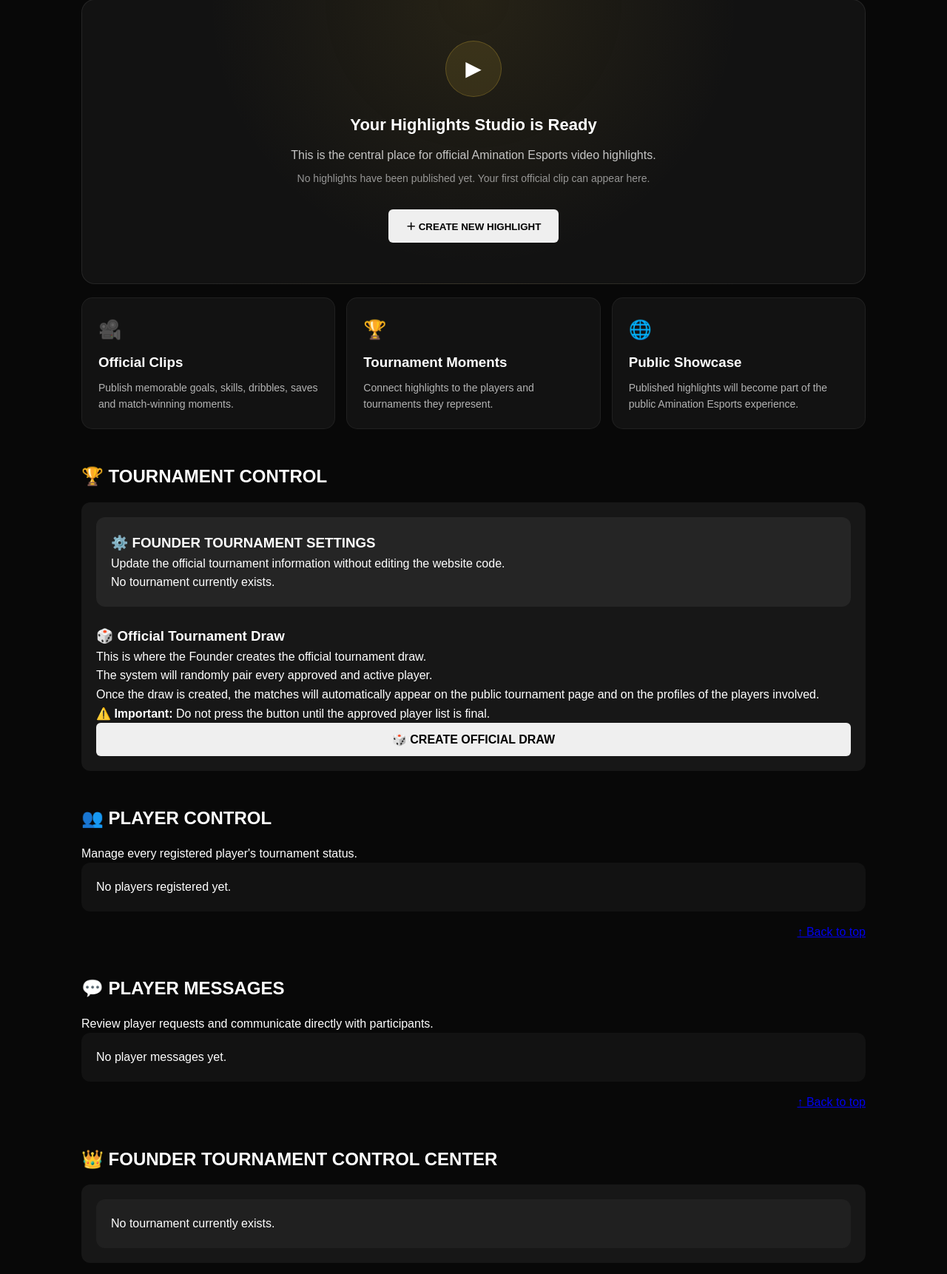
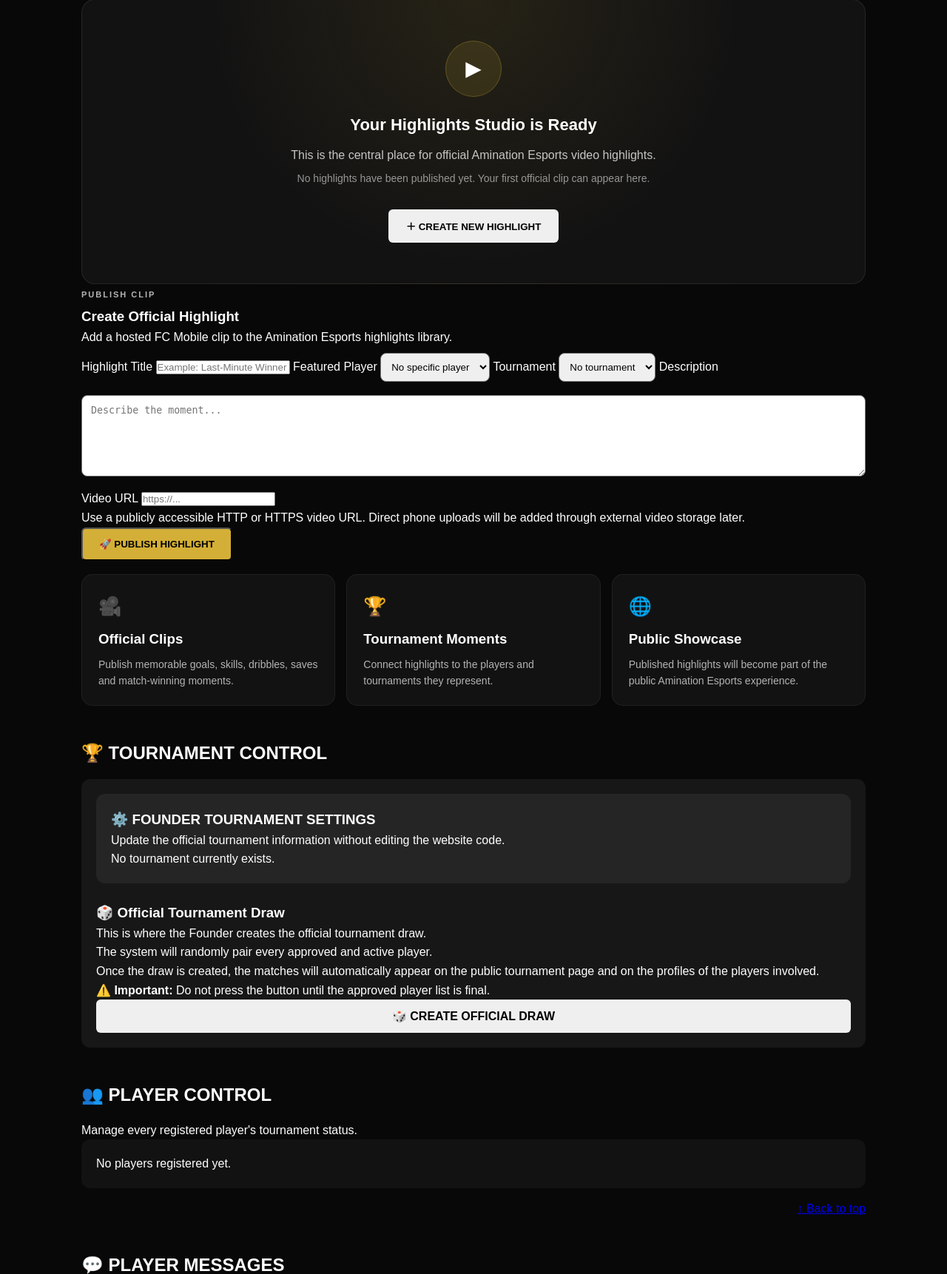
Before and after one commit to aminatorlorch13-a11y/AminationEsports, a Flask app: page /admin/dashboard in a window 1280 px wide. Shown: the part 795-2517 px from the top of the page at 74% size. Run offline with Flask 3, Linux system fonts and the light colour scheme; the visitor is signed in with stand-in values (Sample User, id 1); data that the repository does not hold is empty.

Commit message:
Add founder highlight creation workflow

```diff
--- a/app.py
+++ b/app.py
@@ -1,5 +1,6 @@
 from flask import Flask, render_template, request, redirect, url_for, session, flash
 from datetime import datetime, timedelta
+from urllib.parse import urlparse
 import random
 import secrets
 from werkzeug.security import generate_password_hash, check_password_hash
@@ -34,7 +35,8 @@ from models import (
     PaymentTransaction,
     Record,
     AdminAction,
-    FounderMessage
+    FounderMessage,
+    Highlight
 )
 
 from payment_service import (
@@ -2380,6 +2382,189 @@ def founder_player_stars(player_id):
 
 
 # ============================================================
+# FOUNDER — CREATE HIGHLIGHT
+# ============================================================
+
+@app.route(
+    "/admin/founder/highlights/create",
+    methods=["POST"]
+)
+def founder_create_highlight():
+    access = founder_required()
+    if access:
+        return access
+
+    title = request.form.get(
+        "title",
+        ""
+    ).strip()
+
+    player_id_raw = request.form.get(
+        "player_id",
+        ""
+    ).strip()
+
+    tournament_id_raw = request.form.get(
+        "tournament_id",
+        ""
+    ).strip()
+
+    description = request.form.get(
+        "description",
+        ""
+    ).strip()
+
+    video_url = request.form.get(
+        "video_url",
+        ""
+    ).strip()
+
+    if not title:
+        flash(
+            "Highlight title is required.",
+            "error"
+        )
+        return redirect(url_for("admin_dashboard"))
+
+    if len(title) > 150:
+        flash(
+            "Highlight title is too long.",
+            "error"
+        )
+        return redirect(url_for("admin_dashboard"))
+
+    if not video_url:
+        flash(
+            "Video URL is required.",
+            "error"
+        )
+        return redirect(url_for("admin_dashboard"))
+
+    if len(video_url) > 1000:
+        flash(
+            "Video URL is too long.",
+            "error"
+        )
+        return redirect(url_for("admin_dashboard"))
+
+    parsed_url = urlparse(video_url)
+
+    if parsed_url.scheme not in ("http", "https"):
+        flash(
+            "Video URL must use HTTP or HTTPS.",
+            "error"
+        )
+        return redirect(url_for("admin_dashboard"))
+
+    if not parsed_url.netloc:
+        flash(
+            "Please enter a valid video URL.",
+            "error"
+        )
+        return redirect(url_for("admin_dashboard"))
+
+    if len(description) > 5000:
+        flash(
+            "Highlight description is too long.",
+            "error"
+        )
+        return redirect(url_for("admin_dashboard"))
+
+    player = None
+    tournament = None
+
+    if player_id_raw:
+        if not player_id_raw.isdigit():
+            flash(
+                "Invalid featured player.",
+                "error"
+            )
+            return redirect(url_for("admin_dashboard"))
+
+        player = db.session.get(
+            Player,
+            int(player_id_raw)
+        )
+
+        if player is None:
+            flash(
+                "Selected featured player does not exist.",
+                "error"
+            )
+            return redirect(url_for("admin_dashboard"))
+
+    if tournament_id_raw:
+        if not tournament_id_raw.isdigit():
+            flash(
+                "Invalid tournament selection.",
+                "error"
+            )
+            return redirect(url_for("admin_dashboard"))
+
+        tournament = db.session.get(
+            Tournament,
+            int(tournament_id_raw)
+        )
+
+        if tournament is None:
+            flash(
+                "Selected tournament does not exist.",
+                "error"
+            )
+            return redirect(url_for("admin_dashboard"))
+
+    now = datetime.utcnow()
+
+    highlight = Highlight(
+        title=title,
+        player_id=player.id if player else None,
+        tournament_id=tournament.id if tournament else None,
+        description=description or None,
+        video_url=video_url,
+        is_published=True,
+        published_at=now,
+        created_at=now
+    )
+
+    db.session.add(highlight)
+
+    try:
+        db.session.flush()
+
+        action = AdminAction(
+            action="highlight_published",
+            notes=(
+                f"Founder published highlight "
+                f"#{highlight.id}: {title}"
+            ),
+            created_at=now
+        )
+
+        db.session.add(action)
+        db.session.commit()
+
+    except Exception:
+        db.session.rollback()
+
+        flash(
+            "The highlight could not be published. "
+            "No changes were saved.",
+            "error"
+        )
+
+        return redirect(url_for("admin_dashboard"))
+
+    flash(
+        f'Highlight "{title}" published successfully.',
+        "success"
+    )
+
+    return redirect(
+        url_for("admin_dashboard")
+    )
+
+
+# ============================================================
 # FOUNDER — PUBLIC ANNOUNCEMENT
 # ============================================================
 
--- a/templates/admin/dashboard.html
+++ b/templates/admin/dashboard.html
@@ -361,10 +361,133 @@
             <button
                 type="button"
                 class="button highlights-create-button"
-                onclick="alert('Highlight creation will be enabled in the next milestone.');"
+                onclick="document.getElementById('highlight-create-form').scrollIntoView({ behavior: 'smooth' });"
             >
                 ＋ CREATE NEW HIGHLIGHT
             </button>
+
+        </div>
+
+        <div
+            id="highlight-create-form"
+            class="highlights-create-card"
+        >
+
+            <div class="highlights-form-header">
+
+                <span class="highlights-eyebrow">
+                    PUBLISH CLIP
+                </span>
+
+                <h3>
+                    Create Official Highlight
+                </h3>
+
+                <p>
+                    Add a hosted FC Mobile clip to the
+                    Amination Esports highlights library.
+                </p>
+
+            </div>
+
+            <form
+                method="POST"
+                action="{{ url_for('founder_create_highlight') }}"
+            >
+
+                <label for="highlight-title">
+                    Highlight Title
+                </label>
+
+                <input
+                    id="highlight-title"
+                    type="text"
+                    name="title"
+                    maxlength="150"
+                    required
+                    placeholder="Example: Last-Minute Winner"
+                >
+
+                <label for="highlight-player">
+                    Featured Player
+                </label>
+
+                <select
+                    id="highlight-player"
+                    name="player_id"
+                >
+
+                    <option value="">
+                        No specific player
+                    </option>
+
+                    {% for player in players %}
+                        <option value="{{ player.id }}">
+                            {{ player.name }}
+                        </option>
+                    {% endfor %}
+
+                </select>
+
+                <label for="highlight-tournament">
+                    Tournament
+                </label>
+
+                <select
+                    id="highlight-tournament"
+                    name="tournament_id"
+                >
+
+                    <option value="">
+                        No tournament
+                    </option>
+
+                    {% if tournament %}
+                        <option value="{{ tournament.id }}">
+                            {{ tournament.name }}
+                        </option>
+                    {% endif %}
+
+                </select>
+
+                <label for="highlight-description">
+                    Description
+                </label>
+
+                <textarea
+                    id="highlight-description"
+                    name="description"
+                    maxlength="5000"
+                    placeholder="Describe the moment..."
+                ></textarea>
+
+                <label for="highlight-video-url">
+                    Video URL
+                </label>
+
+                <input
+                    id="highlight-video-url"
+                    type="url"
+                    name="video_url"
+                    maxlength="1000"
+                    required
+                    placeholder="https://..."
+                >
+
+                <p class="highlights-form-note">
+                    Use a publicly accessible HTTP or HTTPS
+                    video URL. Direct phone uploads will be
+                    added through external video storage later.
+                </p>
+
+                <button
+                    type="submit"
+                    class="button primary highlights-publish-button"
+                >
+                    🚀 PUBLISH HIGHLIGHT
+                </button>
+
+            </form>
 
         </div>
 
```
